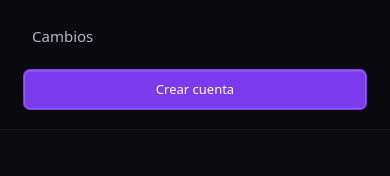
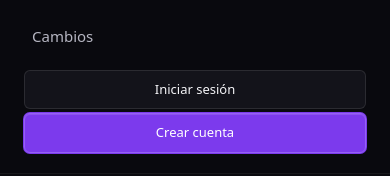
Before and after one commit to SilvanoPuccini/my-marketing-agency, a React (Vite) app: page / in a window 390 px wide. Both pictures are taken after a click on the button 359 px from the left and 27 px from the top of the page. Shown: the part 238-414 px from the top of the page. Built offline with nearby package versions, Linux system fonts and the light colour scheme; no server answers.

Commit message:
fix: keep brand name visible on mobile nav, add login button to hamburger menu

```diff
--- a/src/index.css
+++ b/src/index.css
@@ -376,7 +376,6 @@
 
 @media (max-width: 640px) {
   .landing-navbar-inner { padding: 12px 16px !important; }
-  .landing-brand-text { display: none !important; }
   .landing-login-link { display: none !important; }
   .landing-hero { padding: 48px 16px 32px !important; }
   .landing-hero h1 { font-size: 28px !important; }
--- a/src/pages/public/Landing.tsx
+++ b/src/pages/public/Landing.tsx
@@ -105,9 +105,16 @@ function NavBar() {
             </a>
           ))}
           <Link
+            to="/login"
+            onClick={() => setShowMobileMenu(false)}
+            style={{ ...btnSecondary, marginTop: 8, justifyContent: 'center' }}
+          >
+            Iniciar sesión
+          </Link>
+          <Link
             to="/registro"
             onClick={() => setShowMobileMenu(false)}
-            style={{ ...btnPrimary, marginTop: 8, justifyContent: 'center', boxShadow: '0 0 0 1px var(--violet-500), 0 1px 0 rgba(255,255,255,0.12) inset' }}
+            style={{ ...btnPrimary, justifyContent: 'center', boxShadow: '0 0 0 1px var(--violet-500), 0 1px 0 rgba(255,255,255,0.12) inset' }}
           >
             Crear cuenta
           </Link>
```
